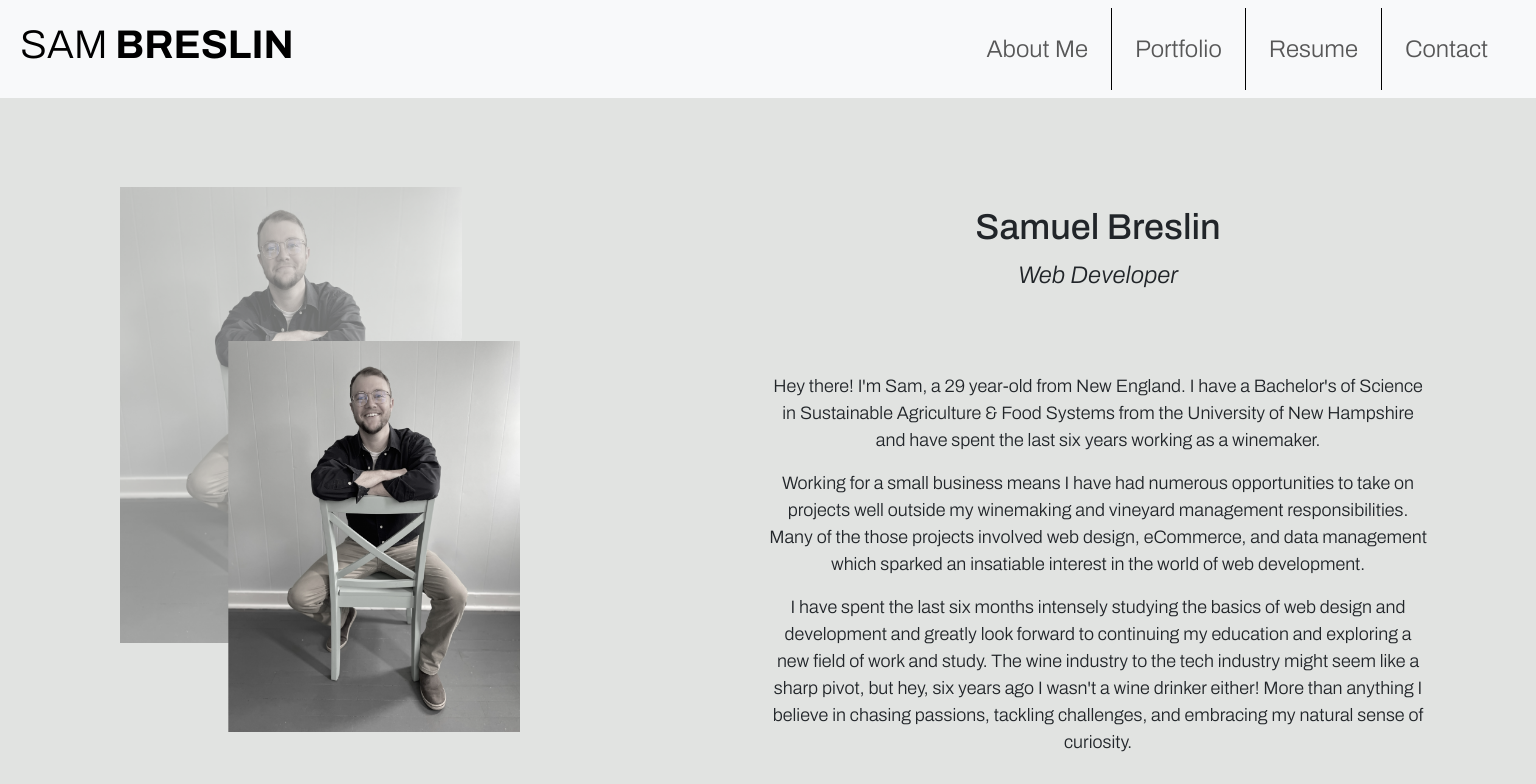
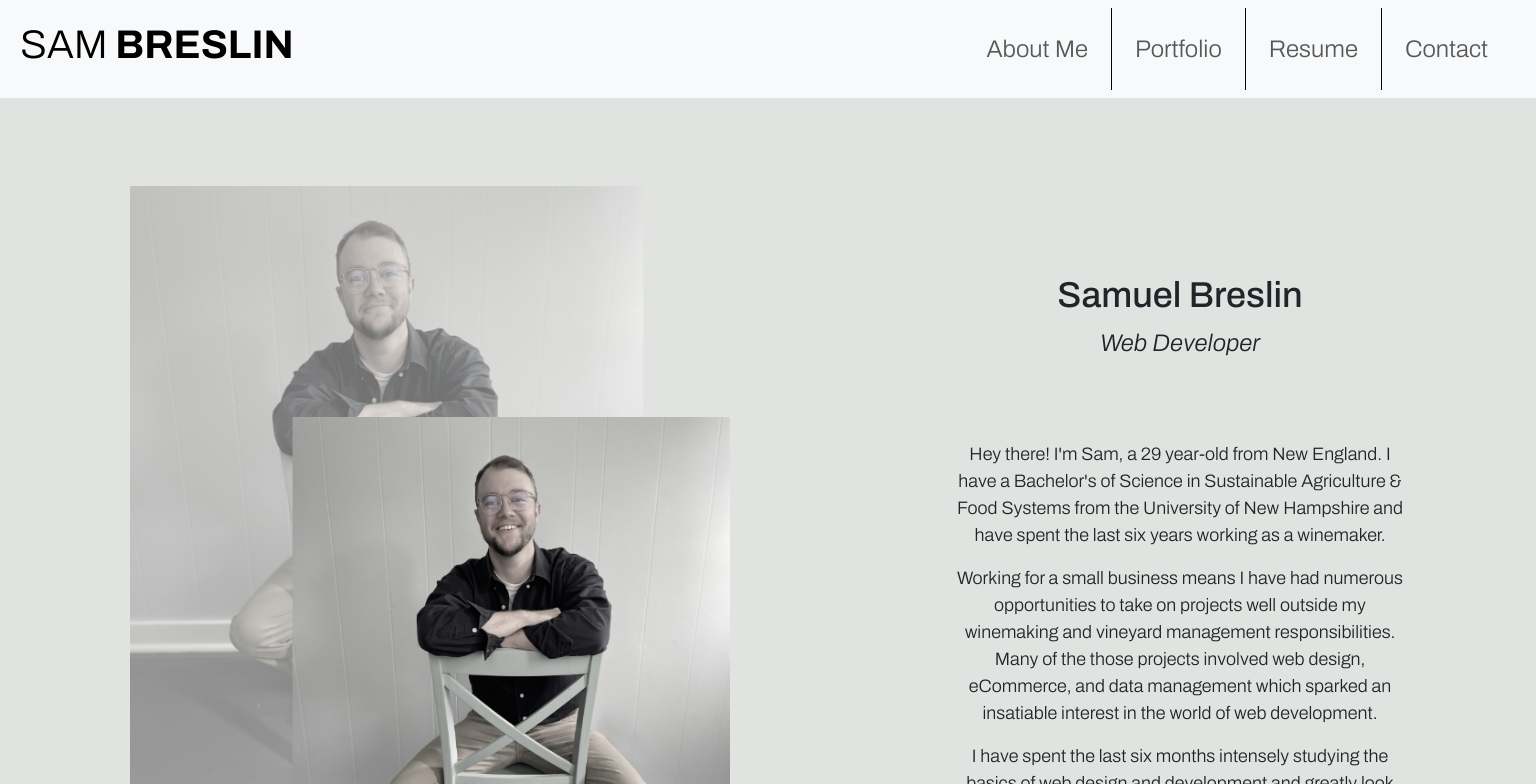
Before and after one commit to sambrez/react-portfolio, a React (Vite) app in the folder react-portfolio/: page / in a window 1536 px wide. Shown: the top 784 px of the page. Built offline with nearby package versions, Linux system fonts and the light colour scheme.

Commit message:
final updates to about me page

```diff
--- a/react-portfolio/src/styles/AboutMe.css
+++ b/react-portfolio/src/styles/AboutMe.css
@@ -11,7 +11,7 @@
 img {
   width: auto;
   height: auto;
-  min-width: 300px;
+  min-width: 800px;
 }
 
 .img-fluid {
@@ -50,7 +50,7 @@ img {
   height: 50px;
 }
 
-@media (max-width: 1070px) {
+@media (max-width: 1400px) {
   #writing {
     flex-direction: column;
     align-items: center;
@@ -69,18 +69,55 @@ img {
 
   .img-fluid {
     max-width: 100%;
+    min-width: none;
     width: auto;
     height: auto;
   }
 }
 
-@media (max-width: 500px) {
+@media (max-width: 600px) {
   .img-fluid {
-    min-width: 300px; /* Minimum width for the image */
-    max-width: calc(100% - 20px); /* Maximum width with left and right margins */
+    min-width: 300px;
+    max-width: calc(100% - 20px);
     width: 100%;
     height: auto;
-    margin-left: 10px; /* Left margin */
-    margin-right: 10px; /* Right margin */
+    margin-left: 10px;
+    margin-right: 10px;
   }
 }
+
+@media (min-width: 1401px) {
+  .img-fluid {
+    min-width: 600px;
+    max-width: calc(100% - 20px);
+    width: 100%;
+    height: auto;
+    margin-left: 10px;
+    margin-right: 10px;
+  }
+
+  .container {
+    margin-left: 20px;
+    margin-right: 20px;
+    width: 100%;
+    overflow: hidden;
+  }
+
+  #main {
+    margin-left: 20px;
+    margin-right: 20px;
+    display: flex;
+    justify-content: center;
+    align-items: center;
+  }
+
+  #image-stack {
+    float: left;
+    margin-right: 100px;
+  }
+
+  #paragraphs {
+    float: right;
+    margin-left: 100px;
+  }
+}
```
